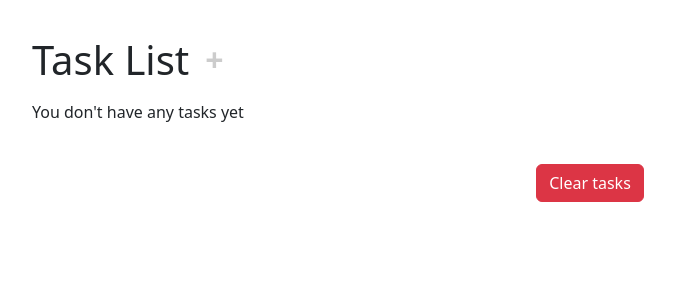
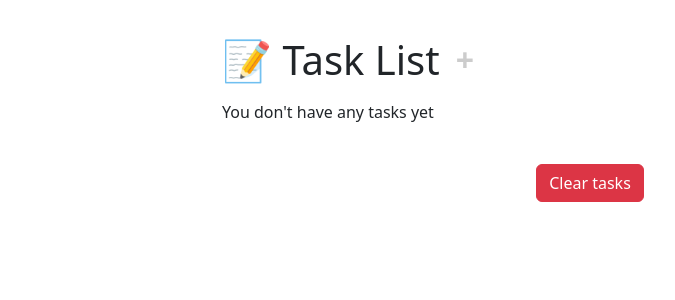
Before and after one commit to SuzukiRyuichiro/vue-tutorial-todo, a Vue app: page / in a window 1280 px wide. Shown: the top 300 px of the page, without its empty margins (50-725 px from the left). Built offline with nearby package versions, Linux system fonts and the light colour scheme.

Commit message:
feat: style better

```diff
--- a/src/App.vue
+++ b/src/App.vue
@@ -18,6 +18,8 @@ div.frame {
   flex-direction: column;
   justify-content: center;
   align-items: center;
-  margin-top: 36px;
+  padding: 36px 0px;
+  max-width: 760px;
+  margin: 0 auto;
 }
 </style>
--- a/src/components/TaskList.vue
+++ b/src/components/TaskList.vue
@@ -46,7 +46,7 @@ export default {
 <template>
   <div class="container">
     <div class="d-flex gap-3">
-      <h1>Task List</h1>
+      <h1>📝 Task List</h1>
       <span
         :class="{
           'add-button': true,
```
